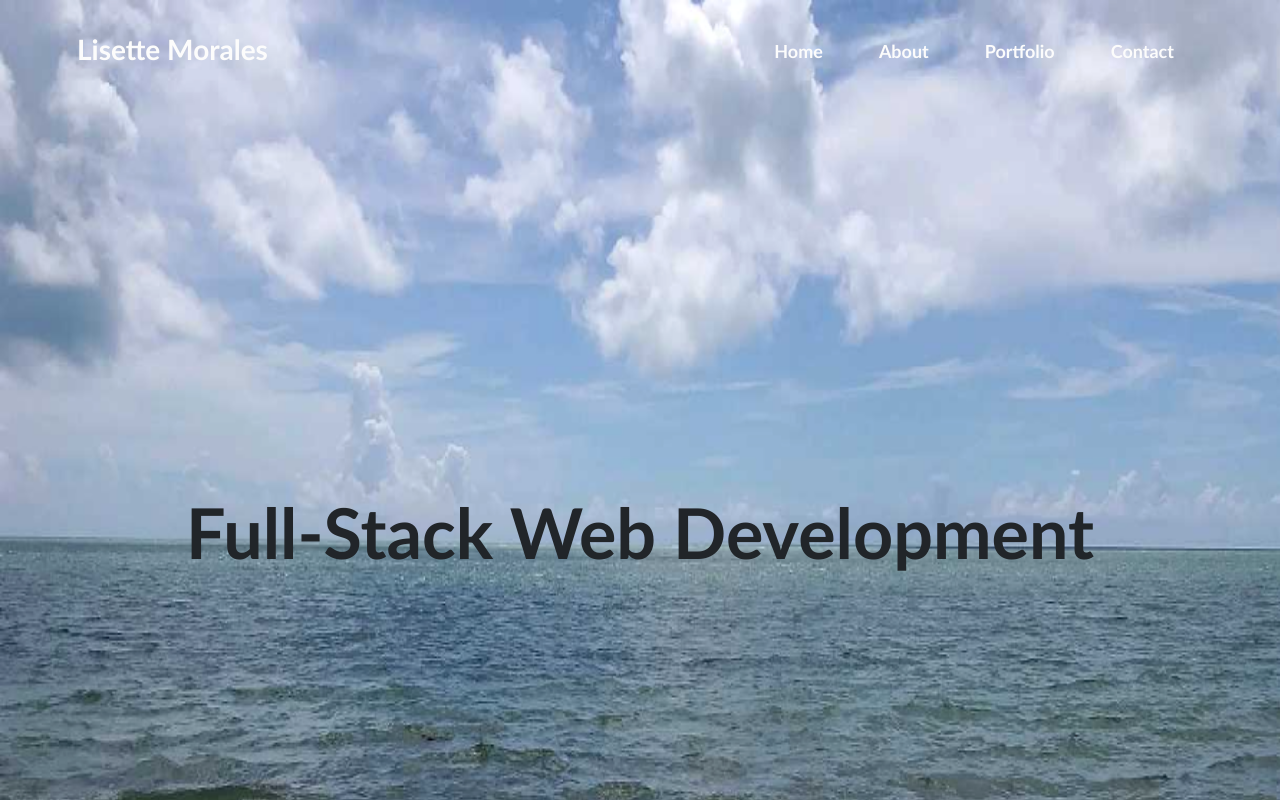
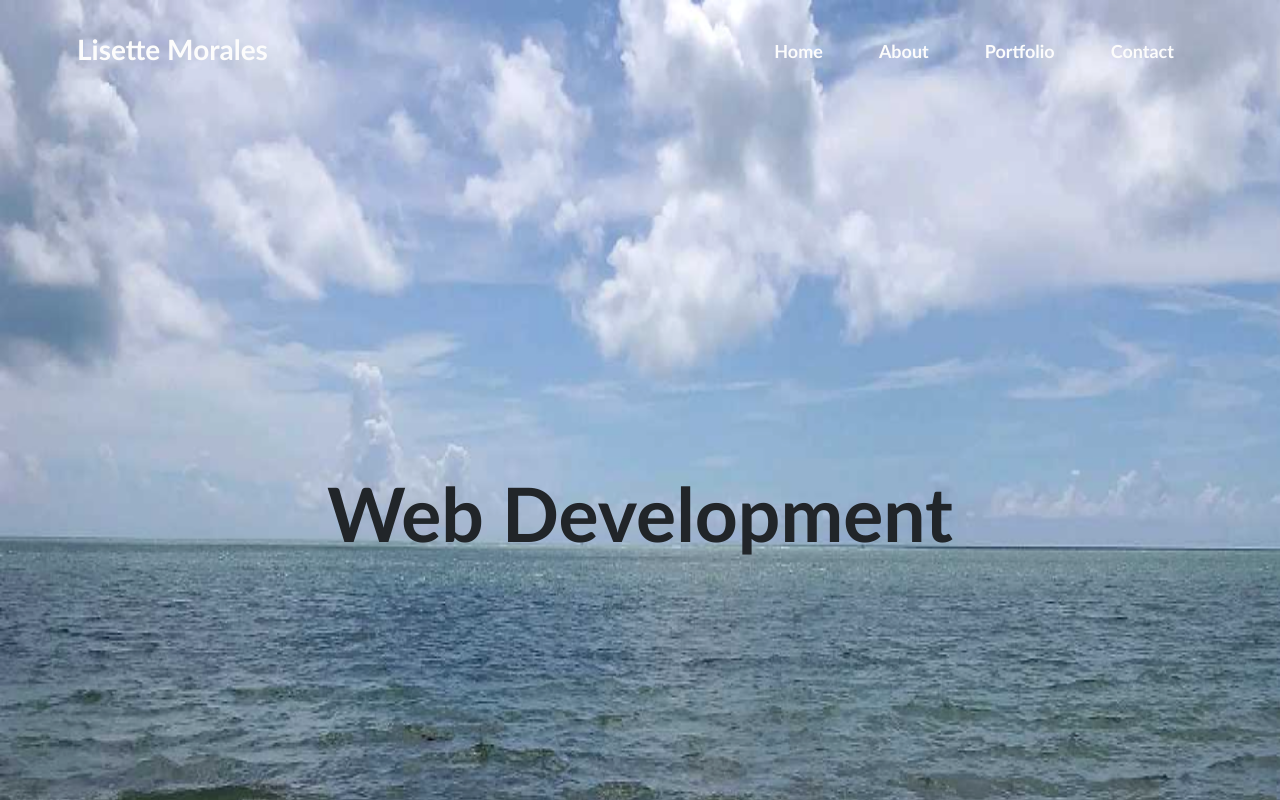
Before and after one commit to Lisette33/React-Porfolio, a React (Create React App) app: page / in a window 1280 px wide. Shown: the top 800 px of the page. Built offline with nearby package versions, Linux system fonts and the light colour scheme.

Commit message:
Updated homepage.js and .css and navbar

```diff
--- a/src/components/Homepage.js
+++ b/src/components/Homepage.js
@@ -8,15 +8,19 @@ function Homepage({setCurrentPage}) {
         {/* <div class="background"></div> */}
         <div class="container">
         <div style={{display:"flex",flex:"row", justifyContent:"center", padding:"0%", alignItems:"center"}}>
-        <div class="background-text text-center">
-            <p>
-                <h1><b>Full-Stack Web Development</b></h1>
-            </p>
+        {/* <div class="background-text text-center"> */}
+        <div class="card bg-transparent border-0 text-center">
+        <div class="card-body">
+            <b><h1 class="card-title">Web Development</h1></b>
         </div>
         </div>
         </div>
+        </div>
+        {/* </div> */}
+    </div>
 
-    </div>
+
+
 
 
 
--- a/src/styles/Homepage.css
+++ b/src/styles/Homepage.css
@@ -1,3 +1,8 @@
+.body {
+    margin: 0%;
+    padding: 0%
+}
+
 .background {
     /* background: ;<img alt="pic-three" src={pic3} class="card-img-overlay" id="picthree-image"/> */
     background-image: url("../images/beachpic7.png");
@@ -16,9 +21,25 @@
     padding-right: 50px;
 }
 
-.background-text p h1 {
-    font-size: 70px;
+.card-body h1 {
+    font-size: 75px;
     font-family: 'Gill Sans', 'Gill Sans MT', Calibri, 'Trebuchet MS', sans-serif;
+    font-weight: bold;
+    width: 1000px;
+    height: 1000px;
+    display: inline-block;
+    /* display: flex; */
+    position: relative;
+    /* bottom: 20px;*/
+    padding: 0px;
+    margin: 0px;
+    /* padding-left: 140px; */
+}
 
 
-}
+@media screen and (max-width:2000px) {
+    .card-body h1 {
+      width:100%;
+      height:145px;
+    }
+  }
```
Also changed, not shown: 12 other files (tests, documents, lock files or other folders).
